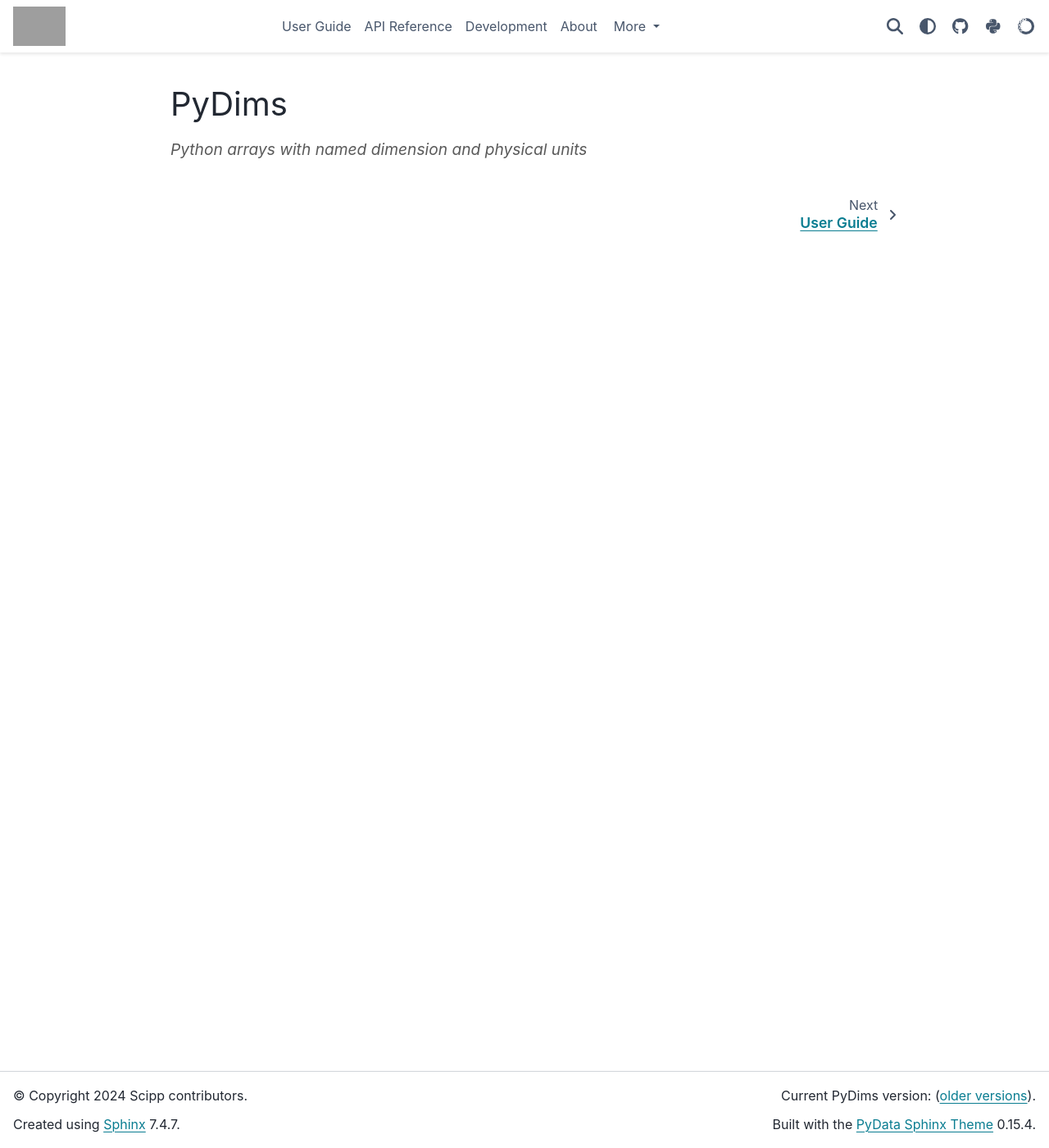
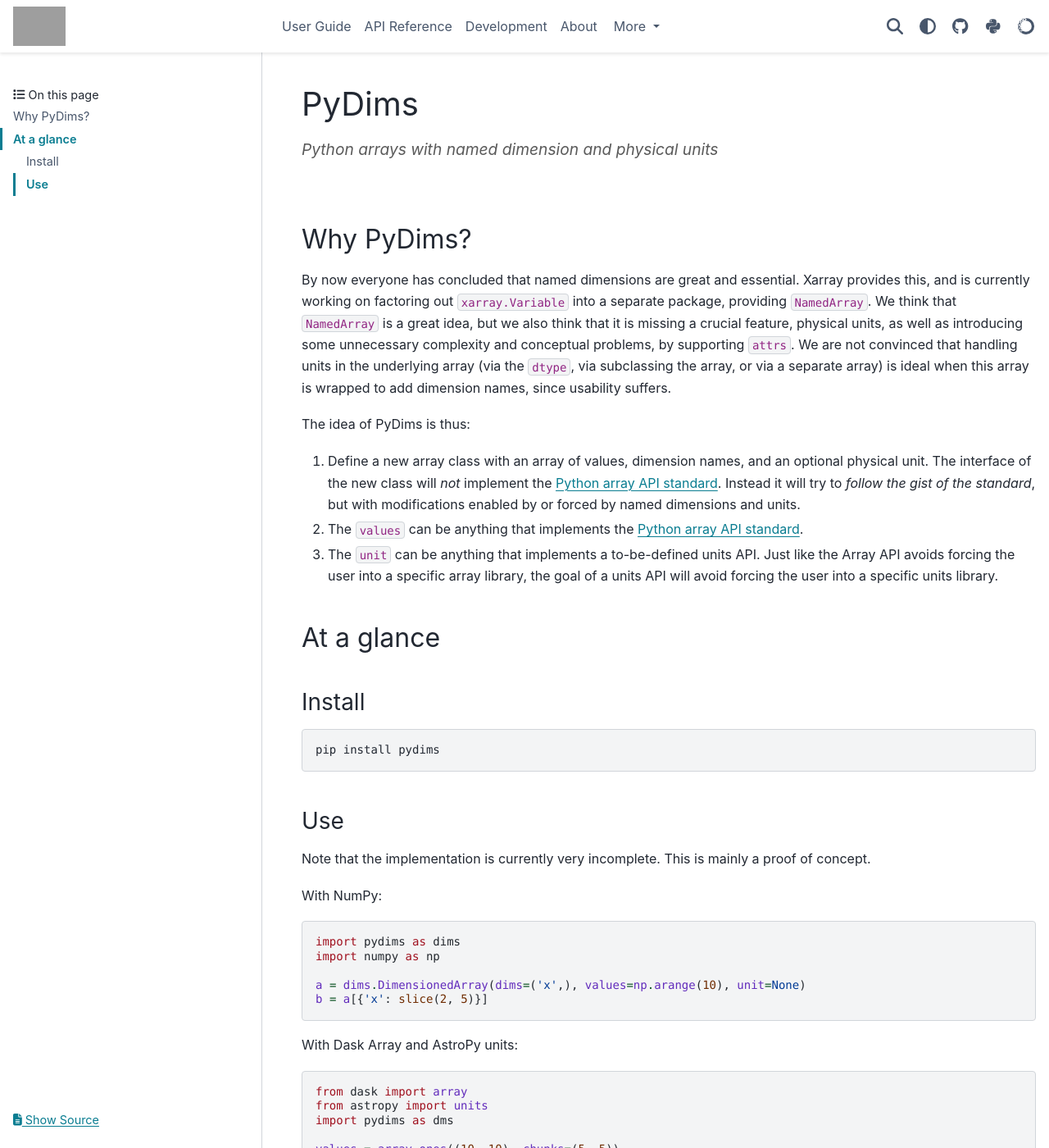
Before and after one commit to pydims/pydims, a Sphinx documentation site: the page built from docs/index.md, in a window 1280 px wide and 1400 px high. Shown: the whole window at 82% size. Built offline with Sphinx 7.4.7 and the PyData theme 0.15.4, drawn with Linux system fonts in a browser that asks for light colours; some of the changed text lies outside the part shown; grey boxes are pictures that could not be loaded.

Commit message:
Front page news

````diff
--- a/docs/index.md
+++ b/docs/index.md
@@ -4,6 +4,60 @@
   Python arrays with named dimension and physical units
   </br></br>
 </span>
+
+## Why PyDims?
+
+By now everyone has concluded that named dimensions are great and essential.
+Xarray provides this, and is currently working on factoring out `xarray.Variable` into a separate package, providing `NamedArray`.
+We think that `NamedArray` is a great idea, but we also think that it is missing a crucial feature, physical units, as well as introducing some unnecessary complexity and conceptual problems, by supporting `attrs`.
+We are not convinced that handling units in the underlying array (via the `dtype`, via subclassing the array, or via a separate array) is ideal when this array is wrapped to add dimension names, since usability suffers.
+
+The idea of PyDims is thus:
+
+1. Define a new array class with an array of values, dimension names, and an optional physical unit.
+   The interface of the new class will *not*  implement the [Python array API standard](https://data-apis.org/array-api/latest/).
+   Instead it will try to *follow the gist of the standard*, but with modifications enabled by or forced by named dimensions and units.
+2. The `values` can be anything that implements the [Python array API standard](https://data-apis.org/array-api/latest/).
+3. The `unit` can be anything that implements a to-be-defined units API.
+   Just like the Array API avoids forcing the user into a specific array library, the goal of a units API will avoid forcing the user into a specific units library.
+
+
+## At a glance
+
+### Install
+
+```sh
+pip install pydims
+```
+
+### Use
+
+Note that the implementation is currently very incomplete.
+This is mainly a proof of concept.
+
+With NumPy:
+
+```python
+import pydims as dims
+import numpy as np
+
+a = dims.DimensionedArray(dims=('x',), values=np.arange(10), unit=None)
+b = a[{'x': slice(2, 5)}]
+```
+
+With Dask Array and AstroPy units:
+
+```python
+from dask import array
+from astropy import units
+import pydims as dms
+
+values = array.ones((10, 10), chunks=(5, 5))
+a = dms.DimensionedArray(dims=('x', 'y'), values=values, unit=units.m)
+b = a * a
+c = b[{'x': slice(2, 7), 'y': slice(2, 4)}]
+result = dms.common.unary(c, values_op=lambda x: x.compute(), unit_op=lambda x: x)
+```
 
 ```{toctree}
 ---
````
Also changed, not shown: 7 other files.
